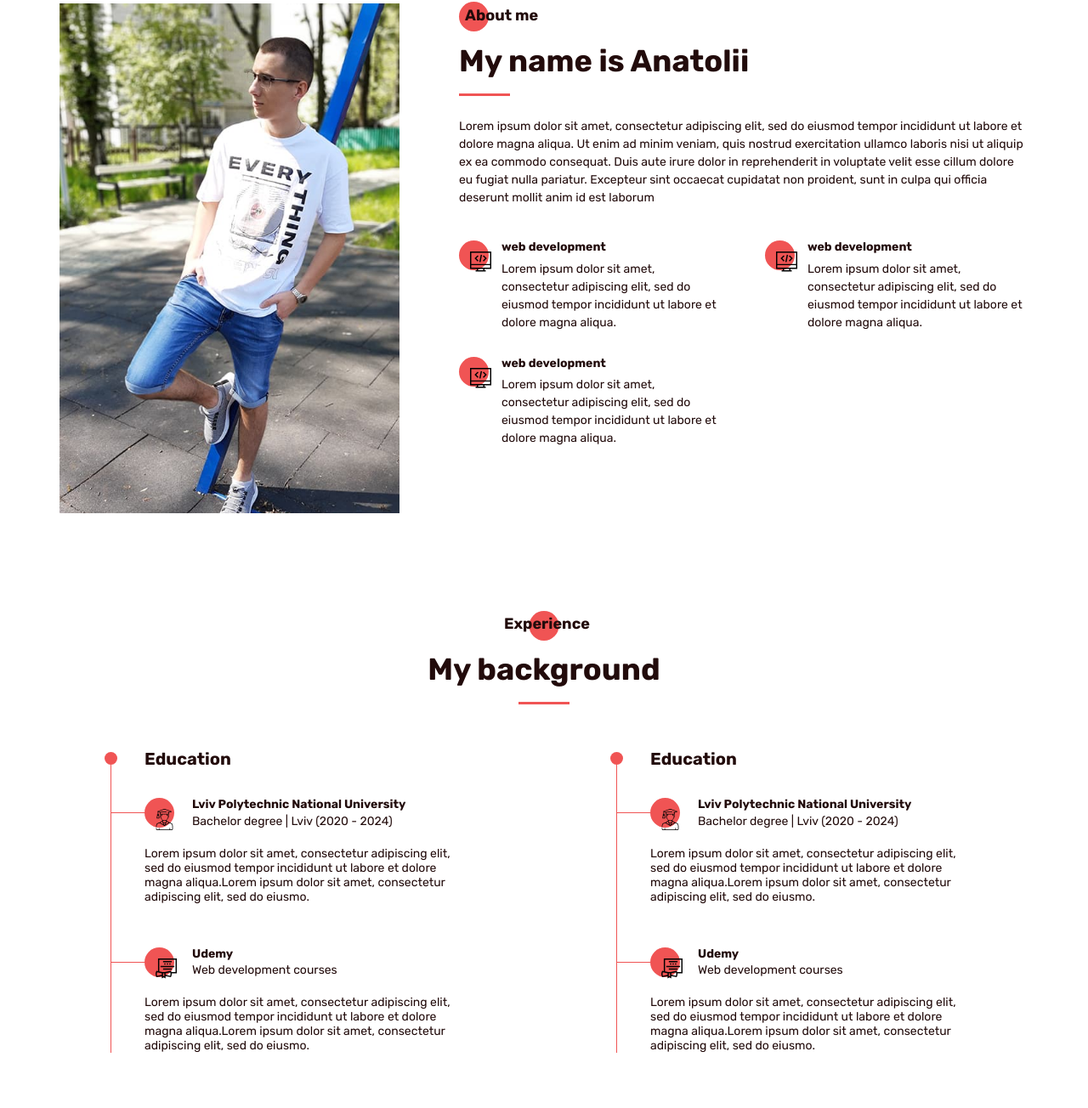
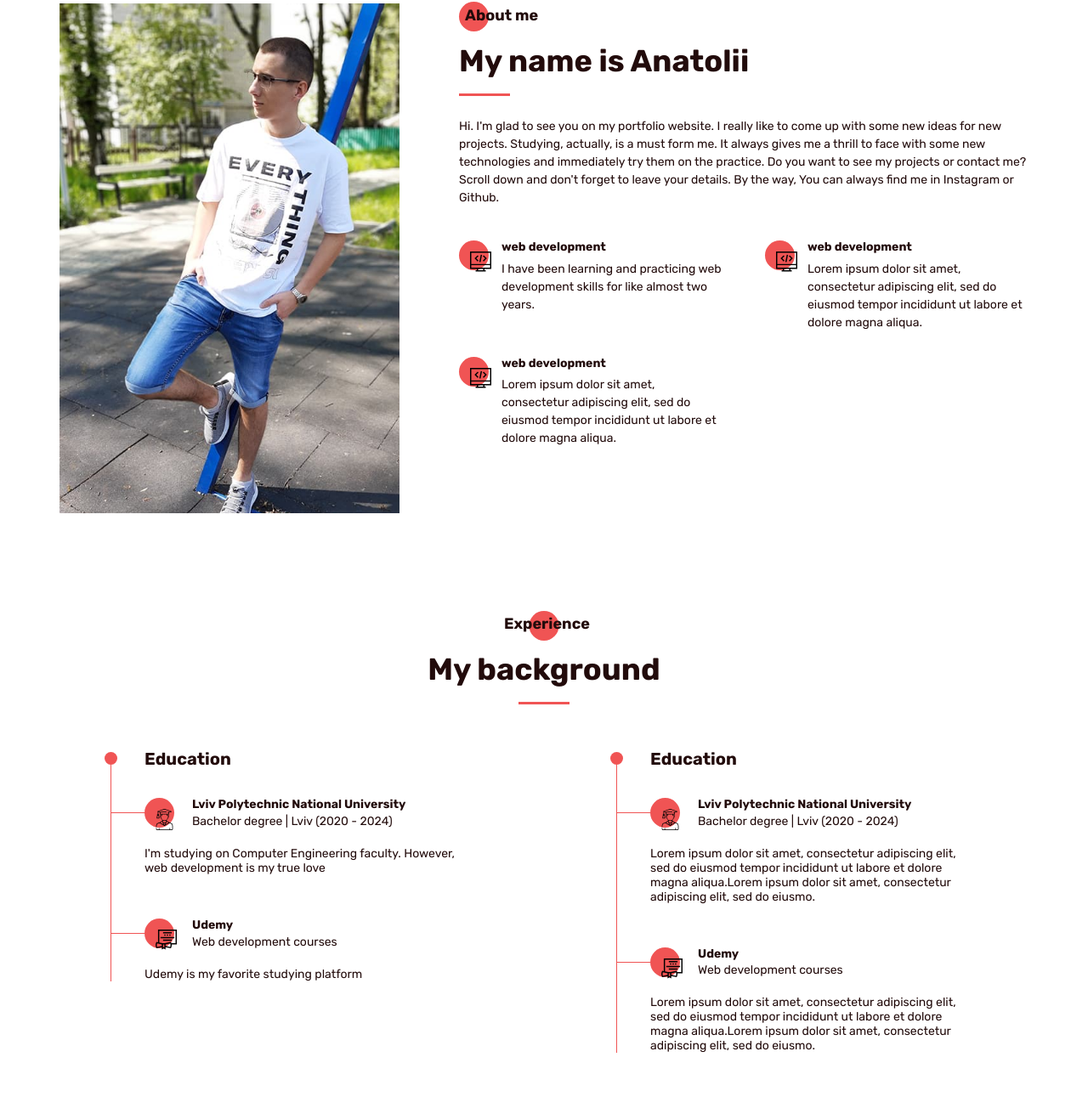
Before and after one commit to TolyaDeveloper/portfolio, a website: page src/index.html in a window 1280 px wide. Shown: the part 816-2120 px from the top of the page at 85% size. Drawn offline with Linux system fonts and the light colour scheme.

Commit message:
some info fill

```diff
--- a/src/index.html
+++ b/src/index.html
@@ -127,13 +127,11 @@
           <div class="about__info">
             <div class="about__badge badge badge--text">About me</div>
             <h2 class="title title--underline">My name is Anatolii</h2>
-            <p class="about__text">Lorem ipsum dolor sit amet, consectetur adipiscing elit, sed do eiusmod tempor
-              incididunt ut labore et dolore magna aliqua. Ut enim ad minim veniam, quis nostrud exercitation ullamco
-              laboris nisi ut aliquip ex ea commodo consequat. Duis aute irure dolor in reprehenderit in voluptate
-              velit
-              esse cillum dolore eu fugiat nulla pariatur. Excepteur sint occaecat cupidatat non proident, sunt in
-              culpa
-              qui officia deserunt mollit anim id est laborum</p>
+            <p class="about__text">Hi. I'm glad to see you on my portfolio website. I really like to come up with some
+              new ideas for new projects. Studying, actually, is a must form me. It always gives me a thrill to face
+              with some new technologies and immediately try them on the practice. Do you want to see my projects or
+              contact me? Scroll down and don't forget to leave your details. By the way, You can always find me in
+              Instagram or Github.</p>
             <div class="about__skills-inner">
               <div class="about__skills-item">
                 <div class="badge badge--photo">
@@ -141,8 +139,8 @@
                 </div>
                 <div class="about__skills-block">
                   <div class="about__skills-name">web development</div>
-                  <p class="about__skills-text">Lorem ipsum dolor sit amet, consectetur adipiscing elit, sed do
-                    eiusmod tempor incididunt ut labore et dolore magna aliqua.</p>
+                  <p class="about__skills-text">I have been learning and practicing web development skills for like
+                    almost two years.</p>
                 </div>
               </div>
               <div class="about__skills-item">
@@ -188,11 +186,8 @@
                     <div class="experience__map-info-text">Bachelor degree | Lviv (2020 - 2024)</div>
                   </div>
                 </div>
-                <p class="experience__map-text">Lorem ipsum dolor sit amet, consectetur adipiscing elit, sed do
-                  eiusmod
-                  tempor incididunt ut labore et dolore magna aliqua.Lorem ipsum dolor sit amet, consectetur
-                  adipiscing
-                  elit, sed do eiusmo. </p>
+                <p class="experience__map-text">I'm studying on Computer Engineering faculty. However, web development
+                  is my true love</p>
               </li>
               <li class="experience__map-item">
                 <div class="experience__map-item__inner">
@@ -204,11 +199,7 @@
                     <div class="experience__map-info-text">Web development courses</div>
                   </div>
                 </div>
-                <p class="experience__map-text">Lorem ipsum dolor sit amet, consectetur adipiscing elit, sed do
-                  eiusmod
-                  tempor incididunt ut labore et dolore magna aliqua.Lorem ipsum dolor sit amet, consectetur
-                  adipiscing
-                  elit, sed do eiusmo. </p>
+                <p class="experience__map-text">Udemy is my favorite studying platform</p>
               </li>
             </ul>
           </div>
@@ -263,7 +254,7 @@
             </div>
             <div class="skills__technology">HTML5</div>
             <p class="skills__text">Hype Text Markup Language - it's like the skeleton of your website or application.
-              HTML5 version will help me to create more accessible and SEO-optimized product.
+              HTML5 version will even help me to create more accessible and SEO-optimized product.
             </p>
           </div>
           <div class="skills__item">
```
